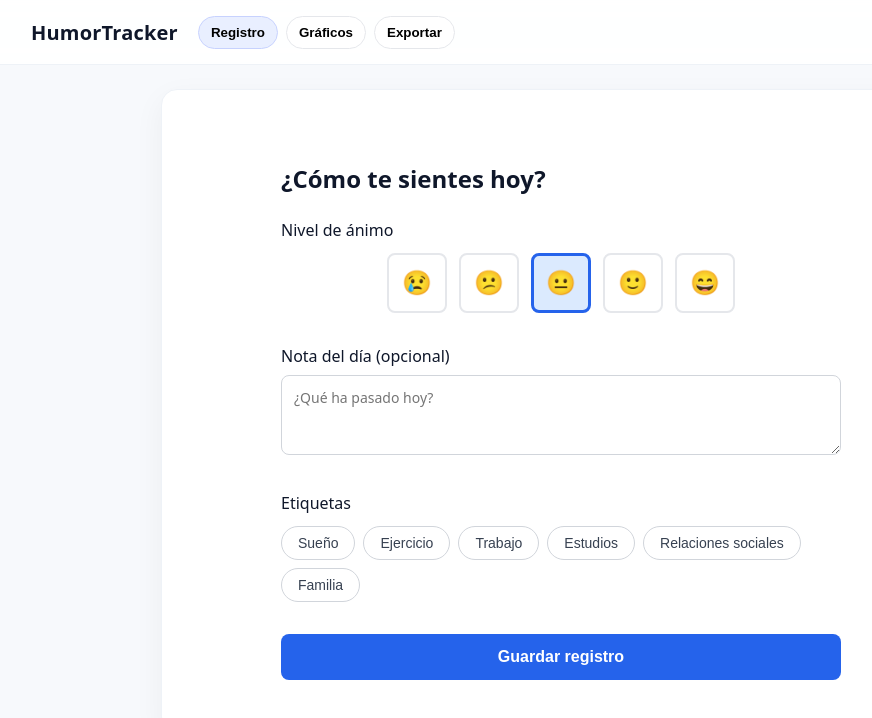
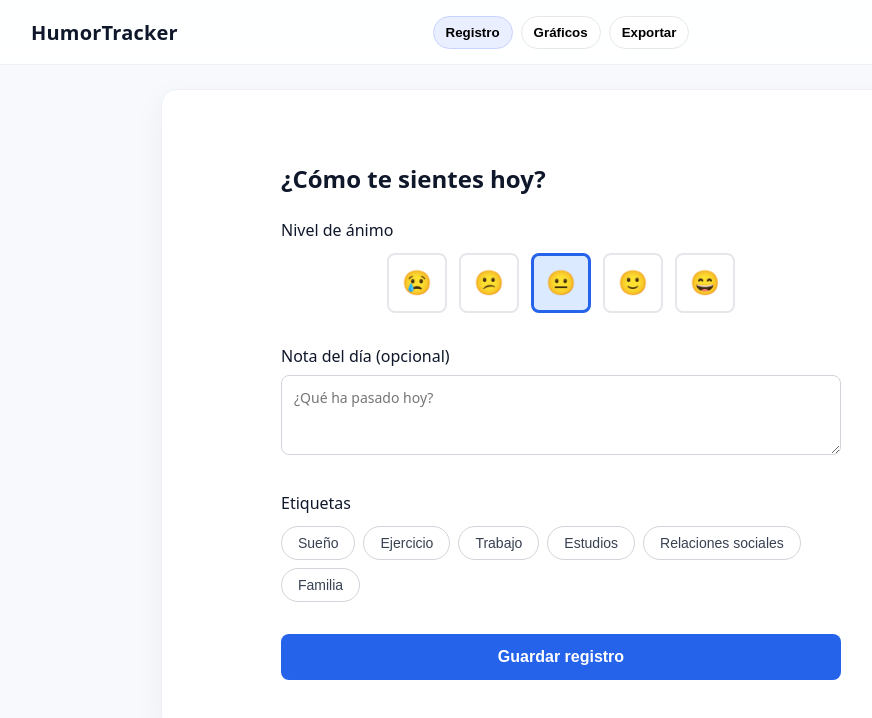
Before and after one commit to SiuAlvesPaixao/Humortrack, a React (Vite) app: page / in a window 1280 px wide. Shown: the top 718 px of the page, without its empty margins (79-951 px from the left). Built offline with nearby package versions, Linux system fonts and the light colour scheme.

Commit message:
Update index.css

```diff
--- a/src/index.css
+++ b/src/index.css
@@ -29,15 +29,29 @@ body {
   backdrop-filter: saturate(180%) blur(10px);
   border-bottom: 1px solid var(--card-border);
 }
-.app-nav-inner { height: 64px; display: flex; align-items: center; gap: 12px; }
-.brand { margin: 0; font-weight: 800; font-size: 20px; letter-spacing: .2px; }
-
-.nav-group { display: flex; gap: 8px; margin-left: 8px; }
+.app-nav-inner {
+  height: 64px;
+  display: flex;
+  align-items: center;
+  /* CLAVES PARA CENTRAR EL MENÚ */
+  justify-content: center;     /* centra el contenido */
+  position: relative;          /* para posicionar el logo */
+}
+.brand {
+  margin: 0; font-weight: 800; font-size: 20px; letter-spacing: .2px;
+  /* fijamos el logo a la izquierda sin afectar al centrado del menú */
+  position: absolute; left: 20px; top: 50%; transform: translateY(-50%);
+}
+.nav-group {
+  display: flex; gap: 8px;
+  margin-left: 0;              /* quita empuje hacia la derecha */
+}
 .nav-btn {
   padding: 8px 12px; border-radius: 999px;
   border: 1px solid #e5e7eb; background: #fff; font-weight: 600;
 }
 .nav-btn[aria-current="page"] { background: var(--primary-100); border-color: #c7d2fe; }
+
 
 /* Tarjetas centradas */
 .card {
```
